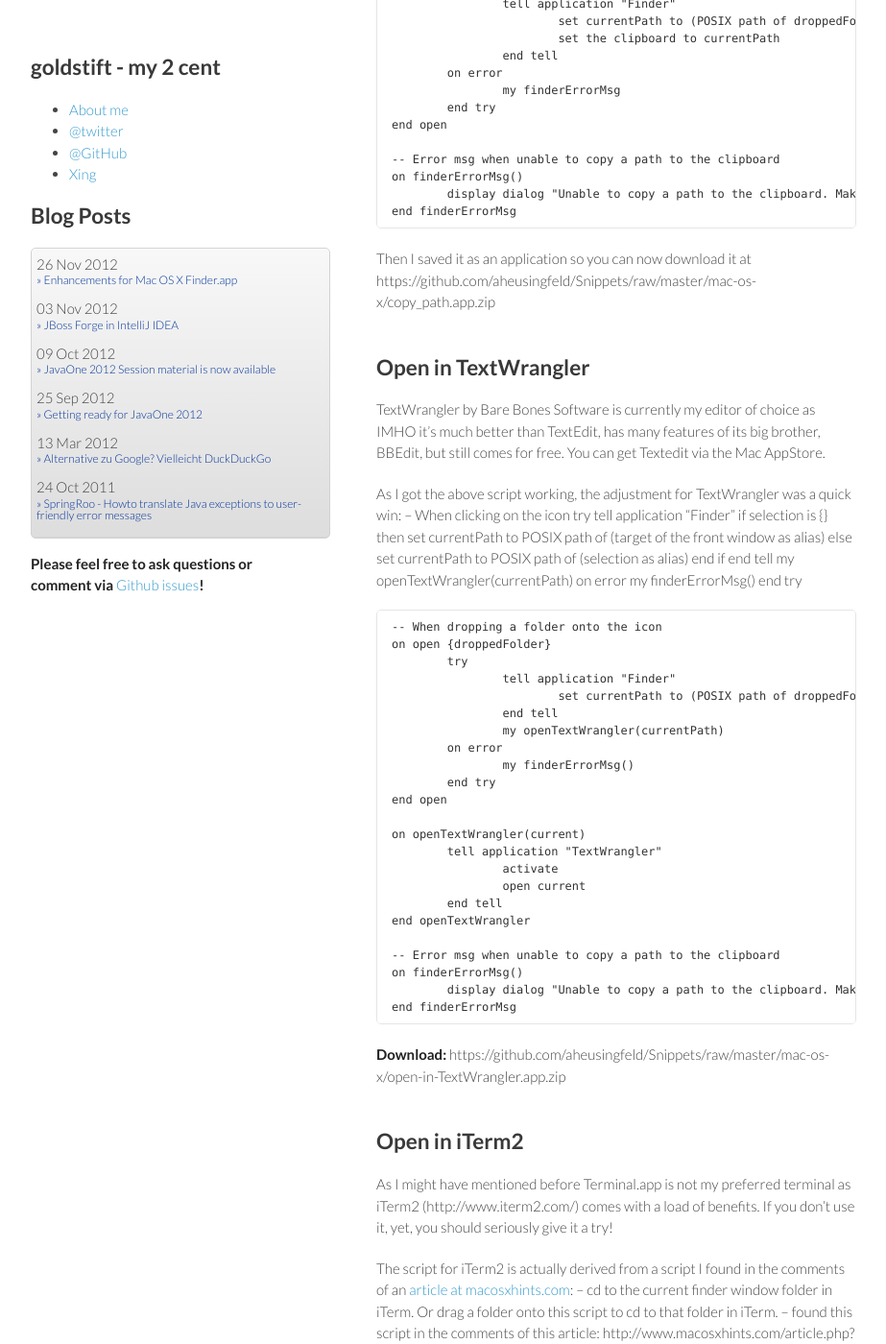
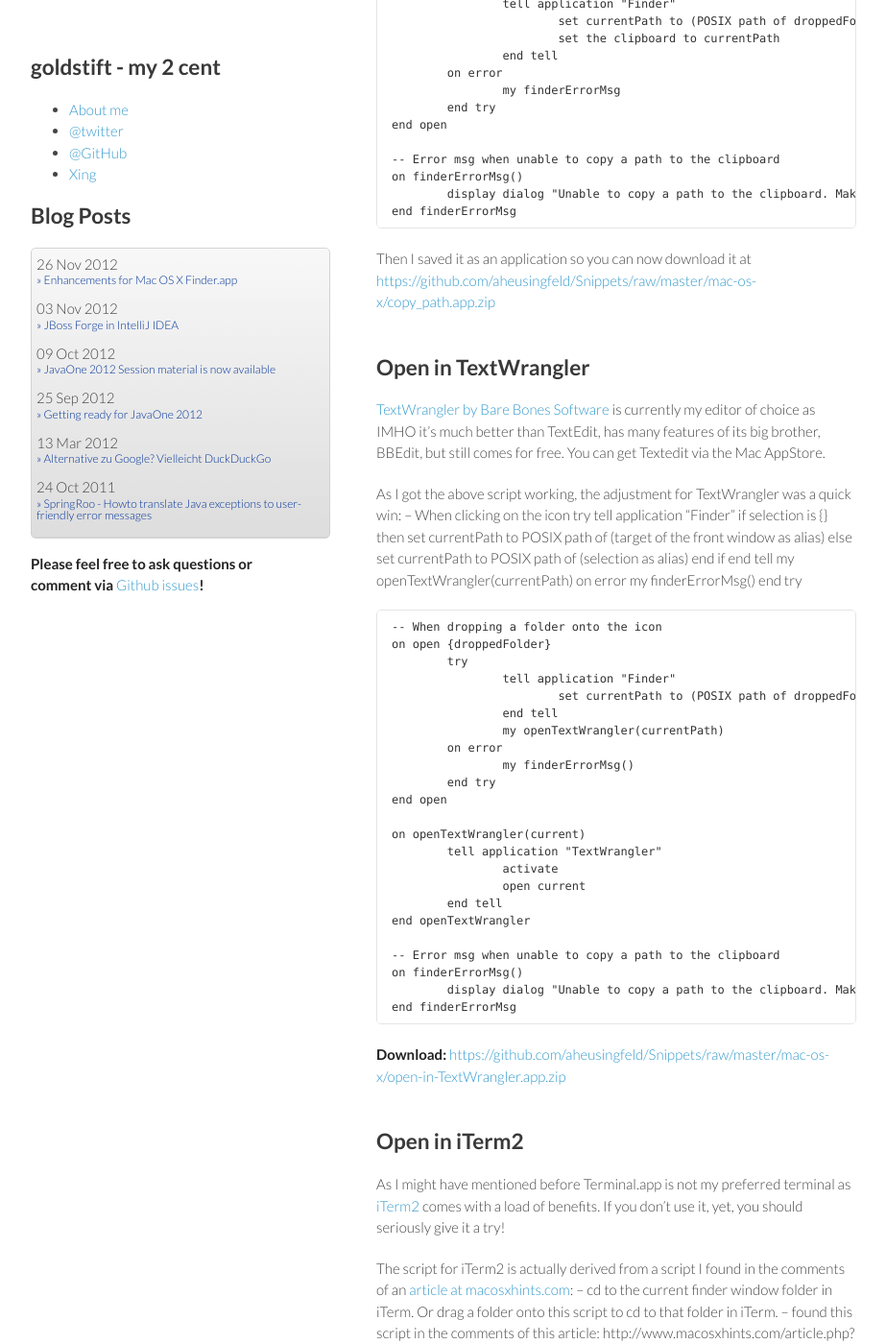
Before and after one commit to aheusingfeld/aheusingfeld.github.io, a Jekyll site: the page built from _posts/2012-11-26-Productivity-for-Finder.md, in a window 1280 px wide and 1400 px high, scrolled down 1271 px. Shown: the whole window at 96% size, without its empty margins (178-1101 px from the left). Built offline with Jekyll 4.4.1, drawn with Linux system fonts in a browser that asks for light colours; comment, search, counter and statistics services are not loaded; some of the changed lines change nothing that is shown; some of the changed text lies outside the part shown.

Commit message:
fixed broken links

```diff
--- a/_posts/2012-11-26-Productivity-for-Finder.md
+++ b/_posts/2012-11-26-Productivity-for-Finder.md
@@ -65,11 +65,11 @@
     	display dialog "Unable to copy a path to the clipboard. Make sure Finder is referencing a directory/folder within the file system." buttons {"Ok"} with icon caution with title "Error"
     end finderErrorMsg
 
-Then I saved it as an application so you can now download it at https://github.com/aheusingfeld/Snippets/raw/master/mac-os-x/copy_path.app.zip
+Then I saved it as an application so you can now download it at [https://github.com/aheusingfeld/Snippets/raw/master/mac-os-x/copy_path.app.zip](https://github.com/aheusingfeld/Snippets/raw/master/mac-os-x/copy_path.app.zip)
 
 
 ## Open in TextWrangler
-TextWrangler by Bare Bones Software is currently my editor of choice as IMHO it's much better than TextEdit, has many features of its big brother, BBEdit, but still comes for free. You can get Textedit via the Mac AppStore.
+[TextWrangler by Bare Bones Software](http://www.barebones.com/products/textwrangler/index.html) is currently my editor of choice as IMHO it's much better than TextEdit, has many features of its big brother, BBEdit, but still comes for free. You can get Textedit via the Mac AppStore.
 
 As I got the above script working, the adjustment for TextWrangler was a quick win:
     -- When clicking on the icon
@@ -110,10 +110,10 @@
     	display dialog "Unable to copy a path to the clipboard. Make sure Finder is referencing a directory/folder within the file system." buttons {"Ok"} with icon caution with title "Error"
     end finderErrorMsg
 
-**Download:** https://github.com/aheusingfeld/Snippets/raw/master/mac-os-x/open-in-TextWrangler.app.zip
+**Download:** [https://github.com/aheusingfeld/Snippets/raw/master/mac-os-x/open-in-TextWrangler.app.zip](https://github.com/aheusingfeld/Snippets/raw/master/mac-os-x/open-in-TextWrangler.app.zip)
 
 ## Open in iTerm2
-As I might have mentioned before Terminal.app is not my preferred terminal as iTerm2 (http://www.iterm2.com/) comes with a load of benefits. If you don't use it, yet, you should seriously give it a try!
+As I might have mentioned before Terminal.app is not my preferred terminal as [iTerm2](http://www.iterm2.com/) comes with a load of benefits. If you don't use it, yet, you should seriously give it a try!
 
 The script for iTerm2 is actually derived from a script I found in the comments of an [article at macosxhints.com](http://www.macosxhints.com/article.php?story=20050924210643297):
     -- cd to the current finder window folder in iTerm. Or drag a folder onto this script to cd to that folder in iTerm.
@@ -190,7 +190,7 @@
     	end tell
     end CD_to
 
-**Download:** https://github.com/aheusingfeld/Snippets/raw/master/mac-os-x/iterm-folder.app.zip
+**Download:** [https://github.com/aheusingfeld/Snippets/raw/master/mac-os-x/iterm-folder.app.zip](https://github.com/aheusingfeld/Snippets/raw/master/mac-os-x/iterm-folder.app.zip)
 
 
 ## Adding to the Finder
@@ -198,6 +198,6 @@
 ![Icons in your Finder.app](/gfx/applescript-icons-in-finder.png)
 
 Now (assuming you have iTerm and TextWrangler installed) you can simply select any file in your finder and click on the icons to open the file in the specific application.
-You can find all three AppleScripts and apps in my Github Snippets repository at https://github.com/aheusingfeld/Snippets/tree/master/mac-os-x
+You can find all three AppleScripts and apps in my Github Snippets repository at [https://github.com/aheusingfeld/Snippets/tree/master/mac-os-x](https://github.com/aheusingfeld/Snippets/tree/master/mac-os-x)
 
 Please leave error reports and your comments via Github issues or the Discuss plugin. Thanks.
```
